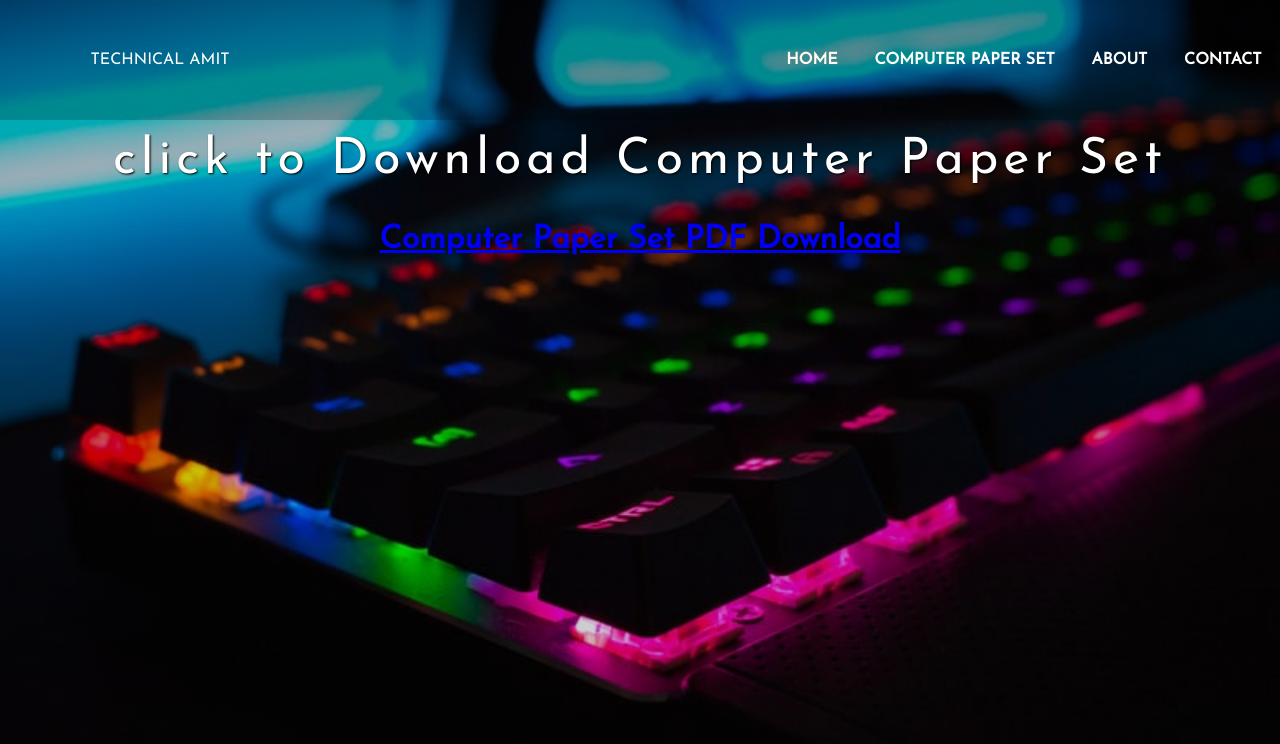
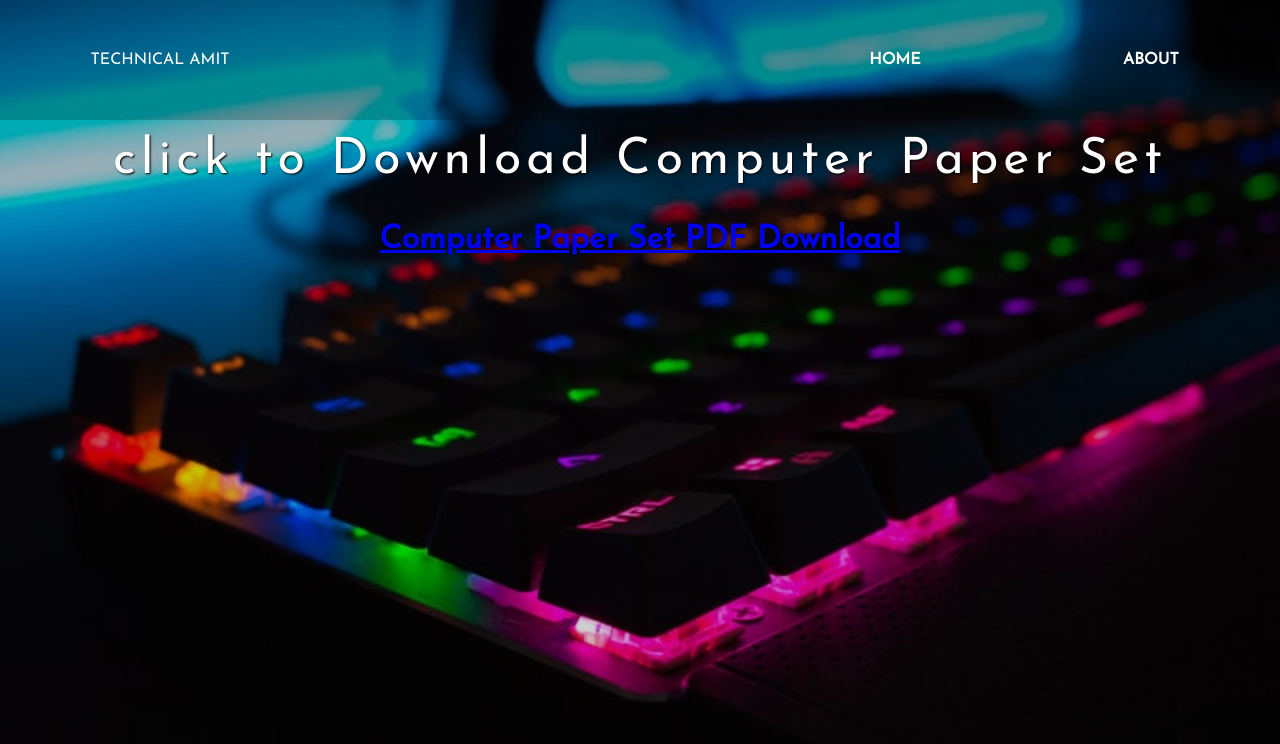
Before and after one commit to Technical-Amit/Technical-Amit, a plain HTML site: page tab/index asc.html in a window 1280 px wide. Drawn offline with nearby package versions, Linux system fonts and the light colour scheme.

Commit message:
Update index asc.html
remov

```diff
--- a/tab/index asc.html
+++ b/tab/index asc.html
@@ -14,9 +14,7 @@
 	<div class="logo"> <h1 style="font-size: 20px;">  </h1> Technical Amit </div>
 	<div class="menu">
 		<a href="index.html" style="font-size: ">Home</a>
-        <a href="tab/index%20asc.html" style="font-size: ">Computer Paper Set</a>
 		<a href="about%20me.html" target="_blank">about</a>
-		<a href="https://instagram.com/amitpatel_54?igshid=YmMyMTA2M2Y=">contact</a>
 	</div>
 </nav>
 
```
